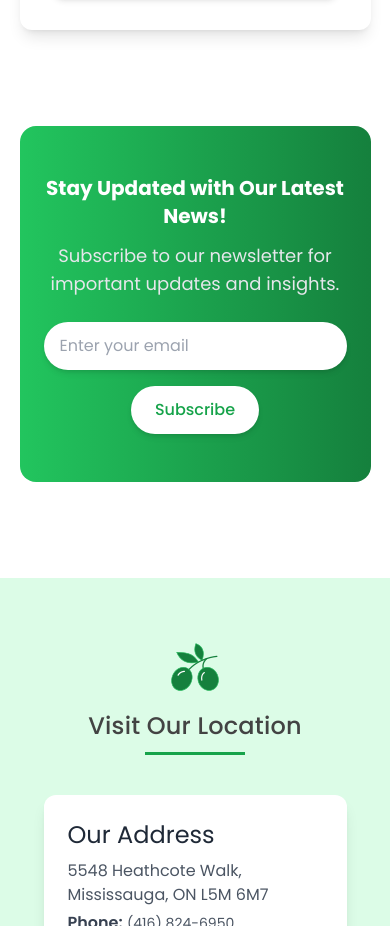
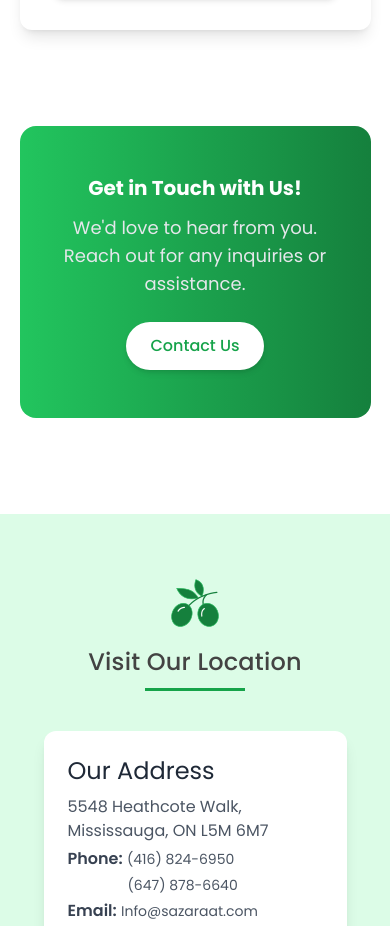
Before and after one commit to seeratalishah/sa-zaraat-app, a Next.js app: page /contact in a window 390 px wide. Shown: the part 1011-1937 px from the top of the page. Built offline with nearby package versions, Linux system fonts and the light colour scheme.

Commit message:
fixed message section

```diff
--- a/src/app/api/subscribe/route.js
+++ /dev/null
@@ -1,55 +0,0 @@
-import { sendMailOptions, sendTranspoter } from "@/config/nodemailer";
-
-export async function POST(req) {
-  try {
-    const body = await req.json();
-    const { email } = body;
-
-    if (!email) {
-      return new Response(
-        JSON.stringify({ message: "Bad request: Missing email" }),
-        {
-          status: 400,
-          headers: { "Content-Type": "application/json" },
-        }
-      );
-    }
-
-    // Load and compile the welcome email template
-    // const templatePath = path.join(
-    //   process.cwd(),
-    //   "src/emails/welcomeEmailTemplate.html"
-    // );
-    // const source = fs.readFileSync(templatePath, "utf8");
-    // const template = handlebars.compile(source);
-    // const emailHtml = template({ email });
-
-    await sendTranspoter.sendMail({
-      ...sendMailOptions,
-      to: email, // Send email to subscriber
-      subject: "Welcome to Our Platform!",
-      html: <p>fgf</p>,
-    });
-
-    console.log("Welcome email sent successfully");
-    return new Response(
-      JSON.stringify({ success: true, message: "Welcome email sent" }),
-      {
-        status: 200,
-        headers: { "Content-Type": "application/json" },
-      }
-    );
-  } catch (error) {
-    console.error("Error sending welcome email:", error);
-    return new Response(
-      JSON.stringify({
-        message: "Internal Server Error",
-        error: error.message,
-      }),
-      {
-        status: 500,
-        headers: { "Content-Type": "application/json" },
-      }
-    );
-  }
-}
--- a/src/app/contact/page.jsx
+++ b/src/app/contact/page.jsx
@@ -27,6 +27,11 @@ const ContactPage = () => {
       await sendContactForm(formData);
       setFormData({ name: "", email: "", subject: "", message: "" }); // Reset form
       setSuccess(true);
+
+      // Hide success message after 5 seconds
+      setTimeout(() => {
+        setSuccess(false);
+      }, 5000);
     } catch (error) {
       console.log("Error", error);
     } finally {
@@ -39,7 +44,8 @@ const ContactPage = () => {
       <div className="container">
         <SectionHeading title="Get in Touch" />
         <p className="text-[18px] font-normal leading-[24px] text-[#343a40] my-6 text-center">
-          Have any questions? Fill out the form below, and we'll get back to you soon.
+          Have any questions? Fill out the form below, and we'll get back to you
+          soon.
         </p>
 
         <div className="max-w-2xl mx-auto bg-white p-8 rounded-xl shadow-lg border-t border-slate-100">
--- a/src/components/banner/index.jsx
+++ b/src/components/banner/index.jsx
@@ -1,66 +1,21 @@
 "use client";
-import { useState } from "react";
+import Link from "next/link";
 
 const EmailBanner = () => {
-  const [email, setEmail] = useState("");
-  const [message, setMessage] = useState("");
+  return (
+    <div className="container bg-gradient-to-r from-green-500 to-green-700 text-white py-12 px-6 rounded-2xl mt-24 text-center">
+      <h2 className="text-xl md:text-3xl font-bold">Get in Touch with Us!</h2>
+      <p className="text-lg text-gray-200 mt-3">
+        We'd love to hear from you. Reach out for any inquiries or assistance.
+      </p>
 
-  const handleSubscribe = async (e) => {
-      e.preventDefault();
-      console.log("hellloohfgjg")
-      setMessage(""); // Clear previous messages
-
-      if (!email) {
-          setMessage("Please enter your email.");
-          return;
-      }
-
-      try {
-          const res = await fetch("/api/subscribe", {
-              method: "POST",
-              body: JSON.stringify({ email }),
-              headers: {
-                  "Content-Type": "application/json",
-              },
-          });
-
-          const data = await res.json();
-          if (res.ok) {
-              setMessage("Thank you for subscribing! Check your inbox.");
-              setEmail(""); // Clear input after success
-          } else {
-              setMessage(data.message || "Subscription failed. Try again.");
-          }
-      } catch (error) {
-          setMessage("Something went wrong. Please try again.");
-      }
-  };
-
-  return (
-    <div className="container bg-gradient-to-r from-green-500 to-green-700 text-white py-12 px-6 rounded-2xl mt-24">
-      <div className="max-w-3xl mx-auto text-center">
-        <h2 className="text-xl md:text-3xl font-bold">
-        Stay Updated with Our Latest News!
-        </h2>
-        <p className="text-lg text-gray-200 mt-3">
-        Subscribe to our newsletter for important updates and insights.
-        </p>
-
-        {/* Input & Button */}
-        <div className="mt-6">
-        <form onSubmit={handleSubscribe} className="flex flex-col sm:flex-row items-center justify-center gap-4" >
-          <input
-            type="email"
-            placeholder="Enter your email"
-            value={email}
-            onChange={(e) => setEmail(e.target.value)}
-            className="w-full sm:w-80 px-4 py-3 rounded-full text-gray-900 focus:ring-2 focus:ring-green-300 outline-none shadow-md"
-          />
+      {/* Contact Button */}
+      <div className="mt-6">
+        <Link href="/contact">
           <button className="bg-white text-green-600 px-6 py-3 rounded-full font-medium shadow-md hover:bg-gray-100 hover:scale-105 transition-all duration-300">
-            Subscribe
+            Contact Us
           </button>
-          </form>
-        </div>
+        </Link>
       </div>
     </div>
   );
--- a/src/config/nodemailer.js
+++ b/src/config/nodemailer.js
@@ -6,7 +6,7 @@ const pass = process.env.EMAIL_PASS;
 export const transpoter = nodemailer.createTransport({
     service: 'gmail',
     port: 587,
-    secure: false,
+    secure: true,
     auth: {
         user: email,
         pass: pass,
@@ -17,17 +17,3 @@ export const mailOptions = {
     from: email,
     to: email
 }
-
-export const sendTranspoter = nodemailer.createTransport({
-    service: 'gmail',
-    port: 587,
-    secure: true,
-    auth: {
-        user: email,
-        pass: pass,
-    }
-});
-
-export const sendMailOptions = {
-    from: "info@zaraat.com",
-}
--- a/src/emails/welcomeEmailTemplate.html
+++ /dev/null
@@ -1,55 +0,0 @@
-<!DOCTYPE html>
-<html>
-  <head>
-    <style>
-      body {
-        font-family: Arial, sans-serif;
-        background-color: #f4f4f4;
-        margin: 0;
-        padding: 0;
-      }
-      .container {
-        max-width: 600px;
-        margin: 20px auto;
-        background: #fff;
-        padding: 20px;
-        border-radius: 8px;
-        box-shadow: 0px 0px 10px rgba(0, 0, 0, 0.1);
-      }
-      h1 {
-        color: #333;
-      }
-      p {
-        font-size: 16px;
-        line-height: 1.6;
-        color: #555;
-      }
-      .footer {
-        margin-top: 20px;
-        font-size: 14px;
-        color: #888;
-        text-align: center;
-      }
-      .button {
-        display: inline-block;
-        background: #28a745;
-        color: white;
-        padding: 12px 20px;
-        border-radius: 5px;
-        text-decoration: none;
-        font-weight: bold;
-      }
-    </style>
-  </head>
-  <body>
-    <div class="container">
-      <h1>Welcome to Our Platform!</h1>
-      <p>Hi {{email}},</p>
-      <p>Thank you for subscribing! We’re excited to have you on board.</p>
-      <p>Stay tuned for the latest updates and exclusive content.</p>
-      <p><a href="https://zaraat.com" class="button">Visit Our Website</a></p>
-      <hr />
-      <p class="footer">If you didn’t subscribe, you can ignore this email.</p>
-    </div>
-  </body>
-</html>
```
